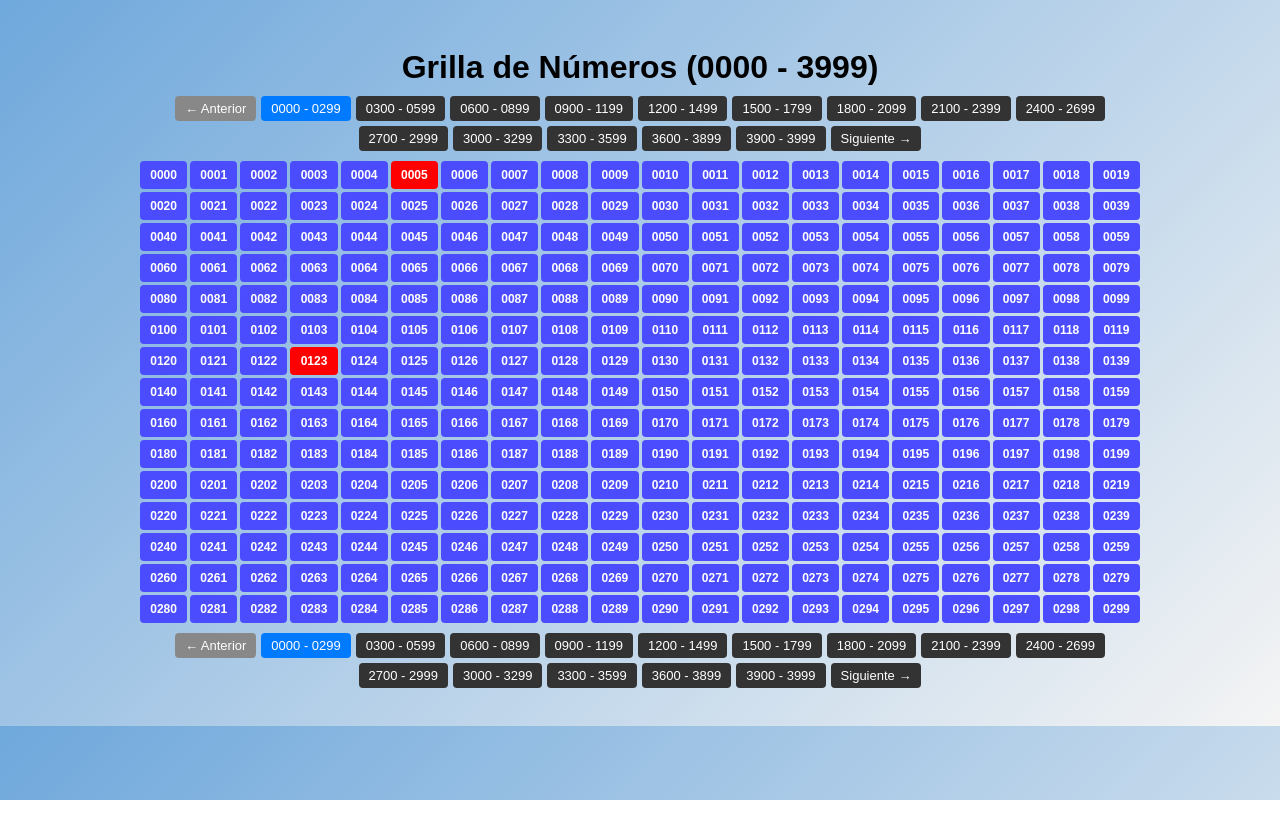
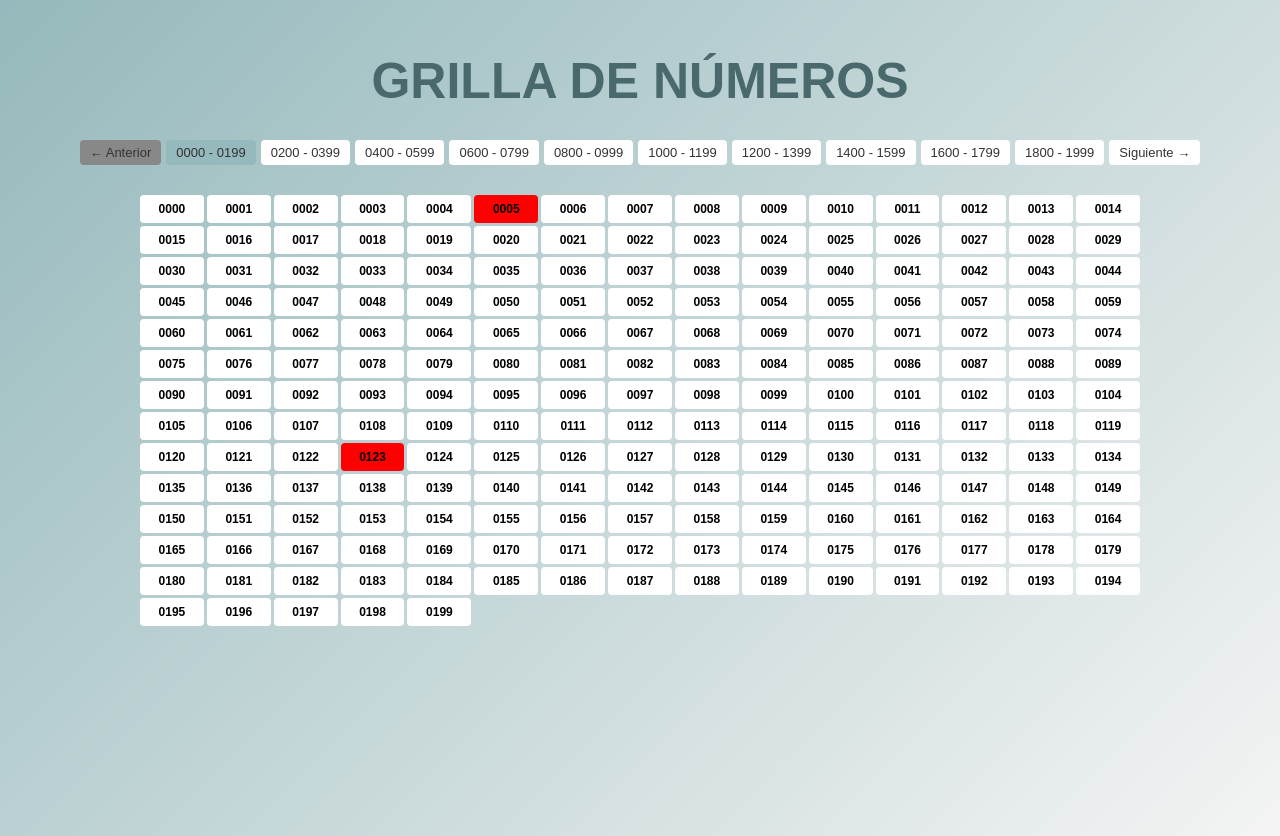
Before and after one commit to DansCodeDev/sorteoRifa, a plain HTML site: page grilla.html in a window 1280 px wide. Before the commit the page ends 800 px from the top, so only its background shows below. Drawn offline with Linux system fonts and the light colour scheme.

Commit message:
Add files via upload

```diff
--- a/grilla.html
+++ b/grilla.html
@@ -2,20 +2,24 @@
 <html lang="es">
 <head>
   <meta charset="UTF-8">
-  <title>Grilla de Números</title>
+  <title>GRILLA DE NÚMEROS</title>
   <style>
     body {
+
+      height: 800px;
       font-family: Arial, sans-serif;
-      background: linear-gradient(135deg, #6fa8dc, #f4f4f4);
+      background: linear-gradient(135deg, #95b9bc, #f4f4f4);
       text-align: center;
-      padding: 20px;
+      padding: 10px;
     }
     h1 {
-      margin-bottom: 10px;
+      margin-bottom: 30px;
+      color: #4a696c;
+      font-size: 50px;
     }
     .grid {
       display: grid;
-      grid-template-columns: repeat(20, 1fr); /* 🔹 siempre 25 por fila */
+      grid-template-columns: repeat(15, 1fr);
       grid-gap: 3px;
       max-width: 1000px;
       margin: auto;
@@ -26,37 +30,38 @@
       align-items: center;
       justify-content: center;
       border-radius: 4px;
-      color: white;
+      color: black;
       font-size: 12px;
       font-weight: bold;
-      text-decoration: none; /* 🔹 quita subrayado de link */
+      text-decoration: none;
     }
     .available {
-      background-color: rgb(76, 76, 255);
+      background-color: rgb(255, 255, 255);
     }
     .sold {
       background-color: red;
-      pointer-events: none; /* 🔹 desactiva click */
+      pointer-events: none;
     }
     .pagination {
       margin: 10px auto;
+      margin-bottom: 30px;
       display: flex;
       flex-wrap: wrap;
       justify-content: center;
       gap: 5px;
-      max-width: 1000px;
+      max-width: 1200px;
     }
     button {
       padding: 5px 10px;
       border: none;
       border-radius: 4px;
       cursor: pointer;
-      background: #333;
-      color: white;
+      background: white;
+      color: #333;
       font-size: 13px;
     }
     button.active {
-      background: #007bff;
+      background: #95b9bc;
     }
     button:disabled {
       background: #888;
@@ -65,7 +70,7 @@
   </style>
 </head>
 <body>
-  <h1>Grilla de Números (0000 - 3999)</h1>
+  <h1>GRILLA DE NÚMEROS</h1>
 
   <!-- Paginación arriba -->
   <div id="pagination-top" class="pagination"></div>
@@ -73,16 +78,14 @@
   <!-- Grilla -->
   <div id="grid" class="grid"></div>
 
-  <!-- Paginación abajo -->
-  <div id="pagination-bottom" class="pagination"></div>
 
   <script>
-    const totalNumbers = 4000; // del 0000 al 3999
-    const pageSize = 300;     // números por página
+    const totalNumbers = 2000; // del 0000 al 3999
+    const pageSize = 200;     // números por página
     let currentPage = 0;
 
     // 📌 Lista de números vendidos (modificá acá cada día)
-    const vendidos = [5, 123, 2500, 3999];
+    const vendidos = [5, 123, 250];
 
     // 📌 Tu número de WhatsApp (formato internacional, sin + ni espacios)
     const whatsappNumber = "5493865646372";
```
